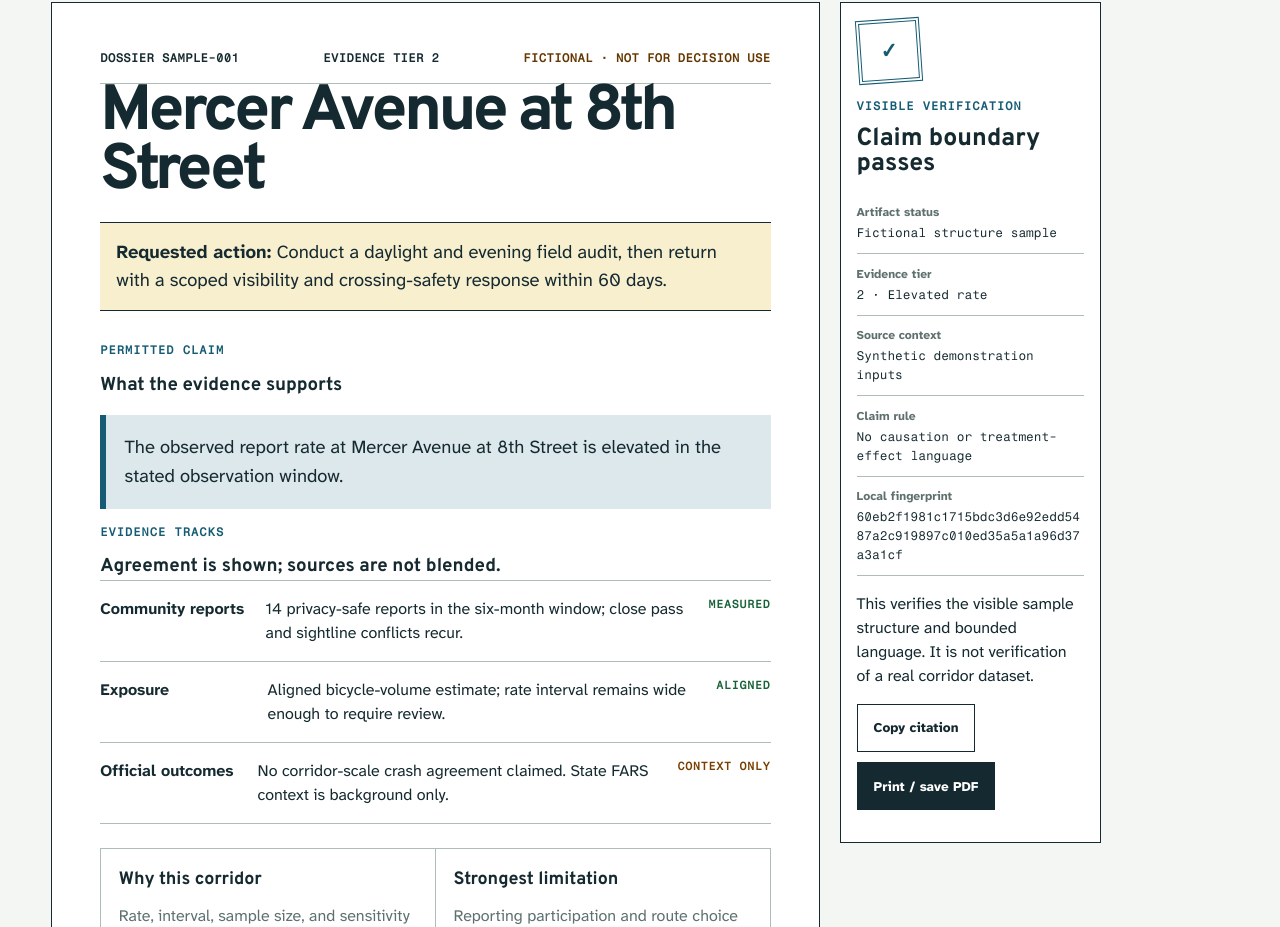
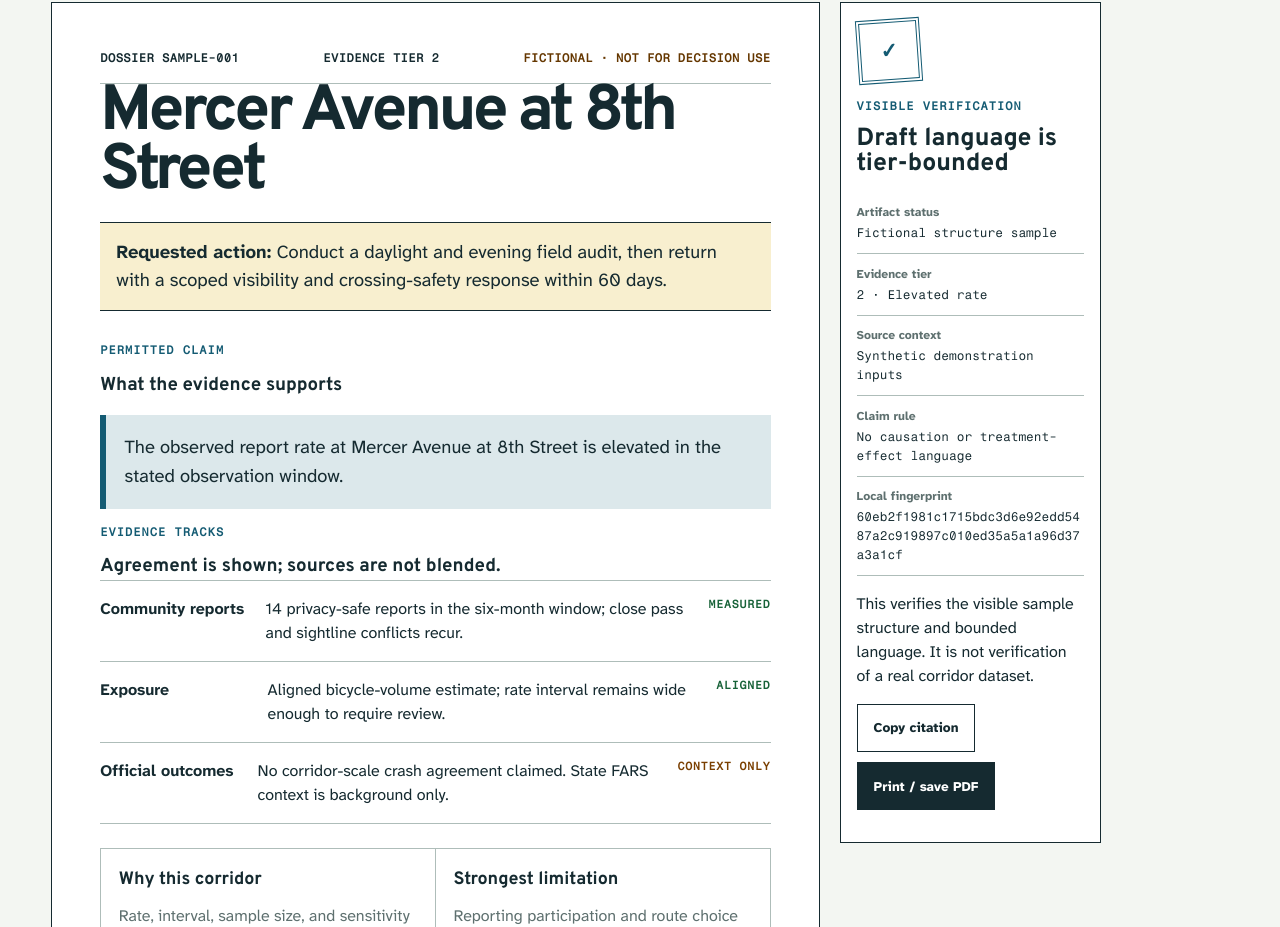
Before and after one commit to ChelseaKR/nearmiss, a website: page web/dossier.html in a window 1280 px wide. Shown: the part 813-1740 px from the top of the page. Drawn offline with Linux system fonts and the light colour scheme.

Commit message:
fix(web): narrow evidence verification language
Signed-off-by: Chelsea Kelly-Reif <3114598+ChelseaKR@users.noreply.github.com>

```diff
--- a/web/dossier.html
+++ b/web/dossier.html
@@ -167,7 +167,7 @@
           <aside class="verification-panel" aria-labelledby="verification-heading">
             <div class="verification-mark" aria-hidden="true">✓</div>
             <p class="verification-status">Visible verification</p>
-            <h2 id="verification-heading">Claim boundary passes</h2>
+            <h2 id="verification-heading">Draft language is tier-bounded</h2>
             <dl class="verification-list">
               <div><dt>Artifact status</dt><dd id="verify-status">Fictional structure sample</dd></div>
               <div><dt>Evidence tier</dt><dd id="verify-tier">2 · Elevated rate</dd></div>
```
Also changed, not shown: index.html (+1 -1 lines).
